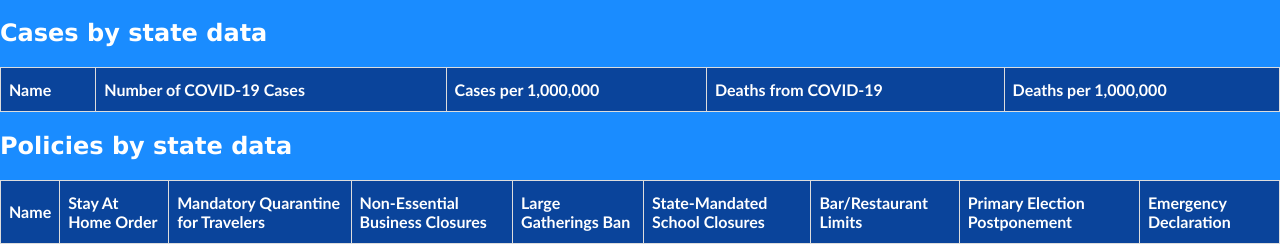
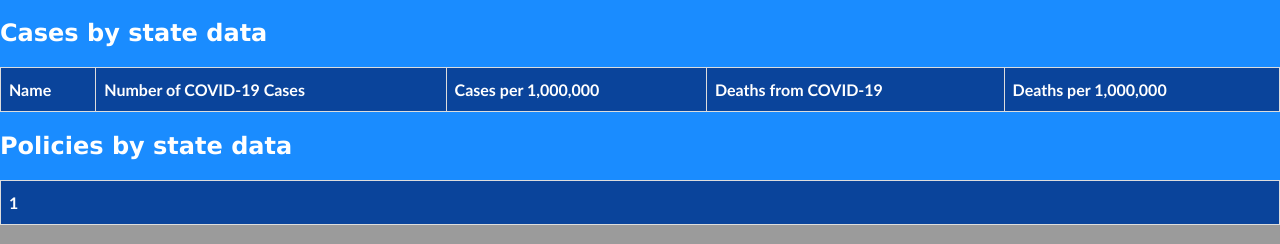
Before and after one commit to AnandShetler/Crisis-Mapping, a Flask app: template templates/index.html in a window 1280 px wide. Shown: the part 578-822 px from the top of the page. Run offline with Flask 2, Linux system fonts and the light colour scheme; the template is opened without the code that fills it: most values are stand-ins (such as "Sample title", 1, 10 or a date in 2020); lists and menus that the app fills with data are empty; parts of the project's set-up code (start-up, migrations or seed data) failed here and were passed over; some libraries are stand-ins or nearby versions.

Commit message:
Fix policies table

```diff
--- a/data.py
+++ b/data.py
@@ -33,3 +33,4 @@ def gen_map_data(cases_table, col, policies_table=False):
     return ret
 
 # pprint(gen_map_data(get_sheet_data('1BDbzCX0-m673QatijTXJhq7dh9p1RriQmUfBcUmbvZg', 'A1:E54'),3))
+print(get_state_policies_key())
--- a/main.py
+++ b/main.py
@@ -6,7 +6,7 @@ app = Flask(__name__)
 @app.route('/')
 def home_page():
     cases_by_state_table = data.get_sheet_data('1BDbzCX0-m673QatijTXJhq7dh9p1RriQmUfBcUmbvZg', 'A1:E54')
-    policies_by_state_table = data.get_sheet_data(data.get_state_policies_key(), 'A1:I54')
+    policies_by_state_table = data.get_sheet_data(data.get_state_policies_key(), 'A1:J54')
     return render_template(
         "index.html",
         cases_by_state=cases_by_state_table,
--- a/templates/index.html
+++ b/templates/index.html
@@ -180,16 +180,9 @@
     <h2>Policies by state data</h2>
     <table id="policies">
         <tr>
-            <th>Name</th>
-            <th>Stay At Home Order</th>
-            <th>Mandatory Quarantine for Travelers</th>
-            <th>Non-Essential Business Closures</th>
-            <th>Large Gatherings Ban</th>
-            <th>State-Mandated School Closures</th>
-            <th>Bar/Restaurant Limits</th>
-            <th>Primary Election Postponement</th>
-            <th>Emergency Declaration</th>
-
+            {% for heading in range(0,policies_by_state[0]|length) %}
+                <th>{{ policies_by_state[0][heading] }}</th>
+            {% endfor %}
         </tr>
         {% for row in range(2,policies_by_state|length) %}
             <tr>
```
